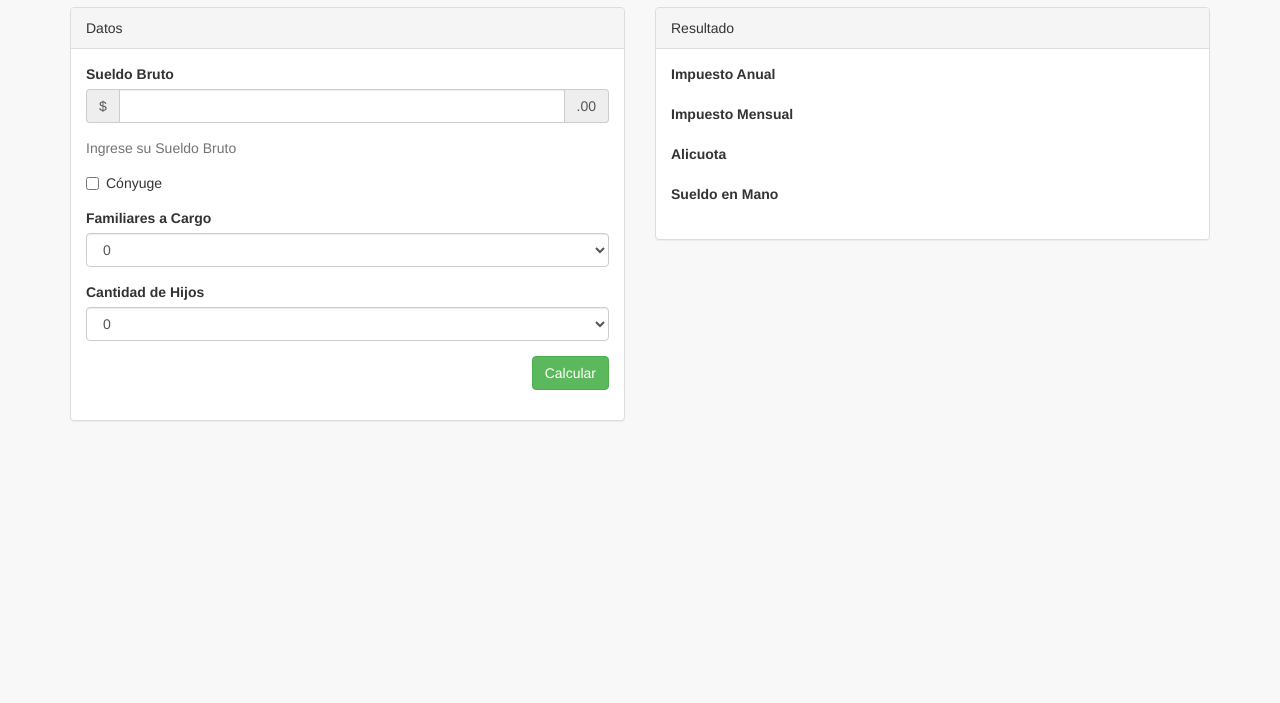
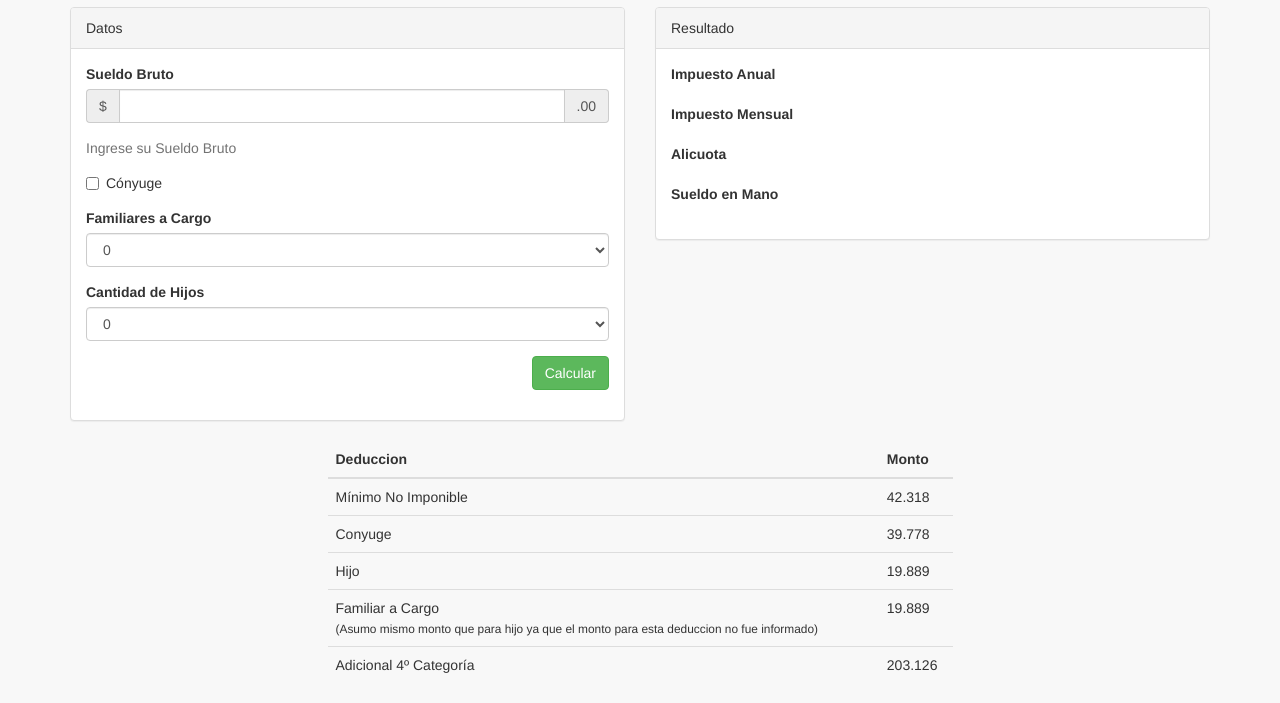
Before and after one commit to juanmanuelromeraferrio/calculadora-ganancias, a website: page pages/index.html in a window 1280 px wide. Shown: the part 142-845 px from the top of the page. Before the commit the page ends 800 px from the top, so only its background shows below. Drawn offline with Linux system fonts and the light colour scheme.

Commit message:
Agrego tabla

```diff
--- a/pages/index.html
+++ b/pages/index.html
@@ -153,6 +153,43 @@
             <!-- /.row -->
     </div>
 
+    <div class="row">
+        <div class="col-md-3"></div>
+        <div class="col-md-6">
+            <table class="table">
+                <thead>
+                    <tr>
+                        <th>Deduccion</th>
+                        <th>Monto</th>
+                    </tr>
+                </thead>
+                <tbody>
+                    <tr>
+                        <td>Mínimo No Imponible</td>
+                        <td>42.318</td>
+                    </tr>
+                    <tr>
+                        <td>Conyuge</td>
+                        <td>39.778</td>
+                    </tr>
+                    <tr>
+                        <td>Hijo</td>
+                        <td>19.889</td>
+                    </tr>
+                    <tr>
+                        <td>Familiar a Cargo <br/><small>(Asumo mismo monto que para hijo ya que el monto para esta deduccion no fue informado)</small></td>
+                        <td>19.889</td>
+                    </tr>
+                    <tr>
+                        <td>Adicional 4º Categoría</td>
+                        <td>203.126</td>
+                    </tr>
+                </tbody>
+            </table>
+        </div>
+        <div class="col-md-3"></div>
+    </div>
+
 	<script>
 
 	  (function(i,s,o,g,r,a,m){i['GoogleAnalyticsObject']=r;i[r]=i[r]||function(){
```
